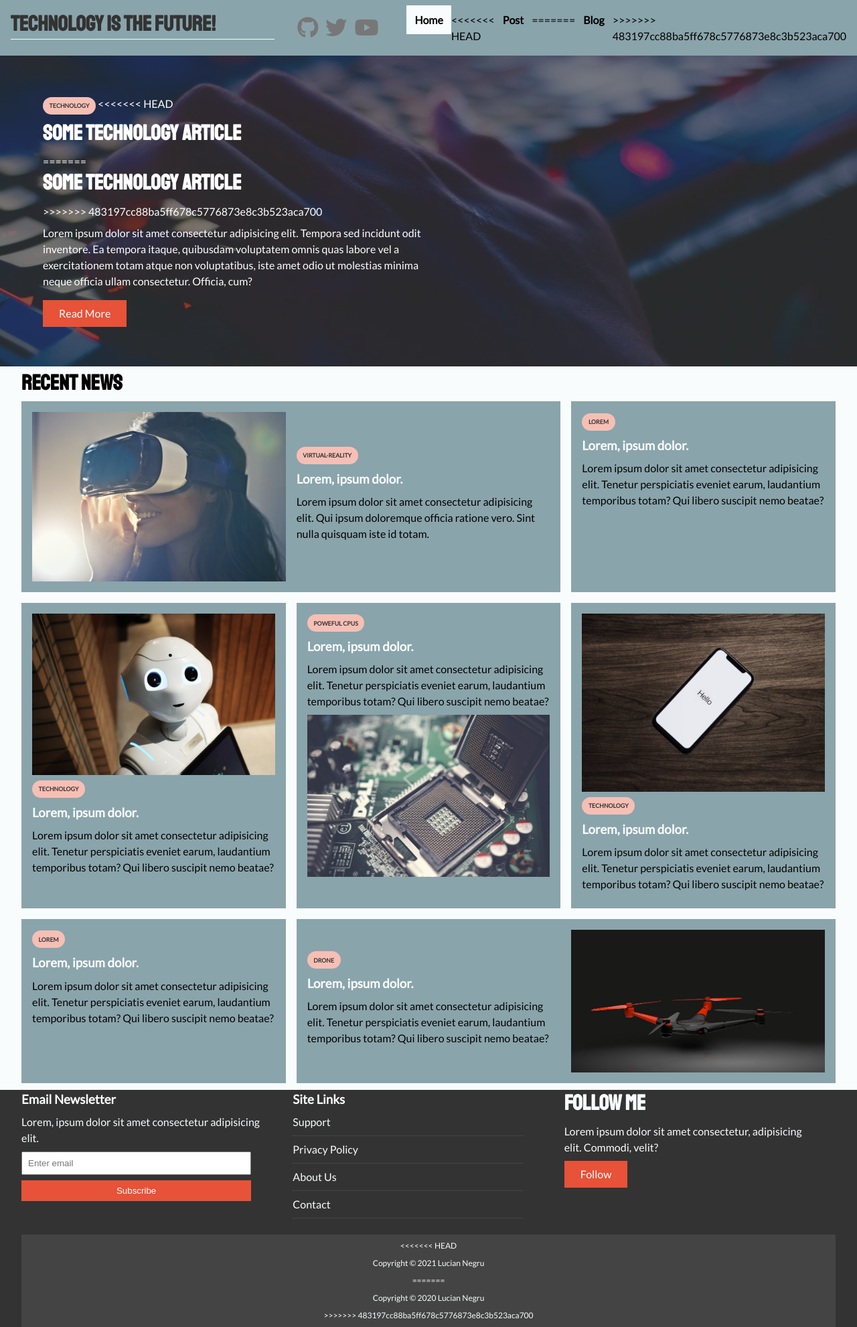
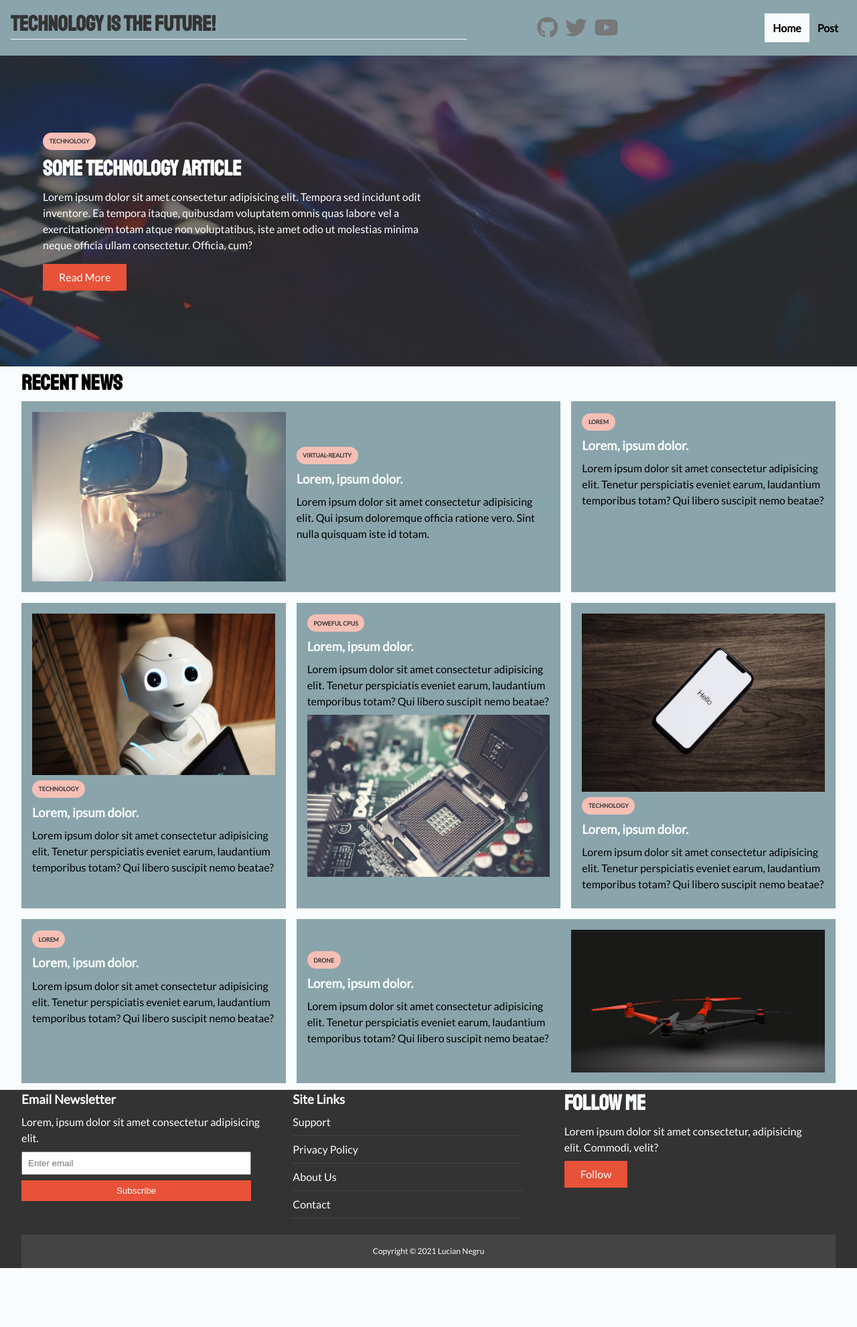
Before and after one commit to MrDevo/FEND_1ST_Project, a plain HTML site: page index.html in a window 1280 px wide. Shown: the whole page at 67% size. After the commit the page ends 1893 px from the top, so only its background shows below. Drawn offline with Linux system fonts and the light colour scheme.

Commit message:
renamed the navbar

```diff
--- a/index.html
+++ b/index.html
@@ -34,11 +34,7 @@
         </div>
         <ul>
           <li><a href="index.html" class="current">Home</a></li>
-<<<<<<< HEAD
           <li><a href="article.html">Post</a></li>
-=======
-          <li><a href="#home-articles">Blog</a></li>
->>>>>>> 483197cc88ba5ff678c5776873e8c3b523aca700
         </ul>
       </div>
     </nav>
@@ -47,11 +43,7 @@
         <div class="showcase-container">
           <div class="showcase-content">
             <div class="technology">Technology</div>
-<<<<<<< HEAD
             <h2>Some technology article</h2>
-=======
-            <h1>Some technology article</h1>
->>>>>>> 483197cc88ba5ff678c5776873e8c3b523aca700
             <p>
               Lorem ipsum dolor sit amet consectetur adipisicing elit. Tempora
               sed incidunt odit inventore. Ea tempora itaque, quibusdam
@@ -197,11 +189,7 @@
           <a href="#" class="btn btn-secondary">Follow</a>
         </div>
         <div>
-<<<<<<< HEAD
           <p>Copyright &copy; 2021 Lucian Negru</p>
-=======
-          <p>Copyright &copy; 2020 Lucian Negru</p>
->>>>>>> 483197cc88ba5ff678c5776873e8c3b523aca700
         </div>
       </div>
     </footer>
```
Also changed, not shown: article.html (+0 -36 lines).
